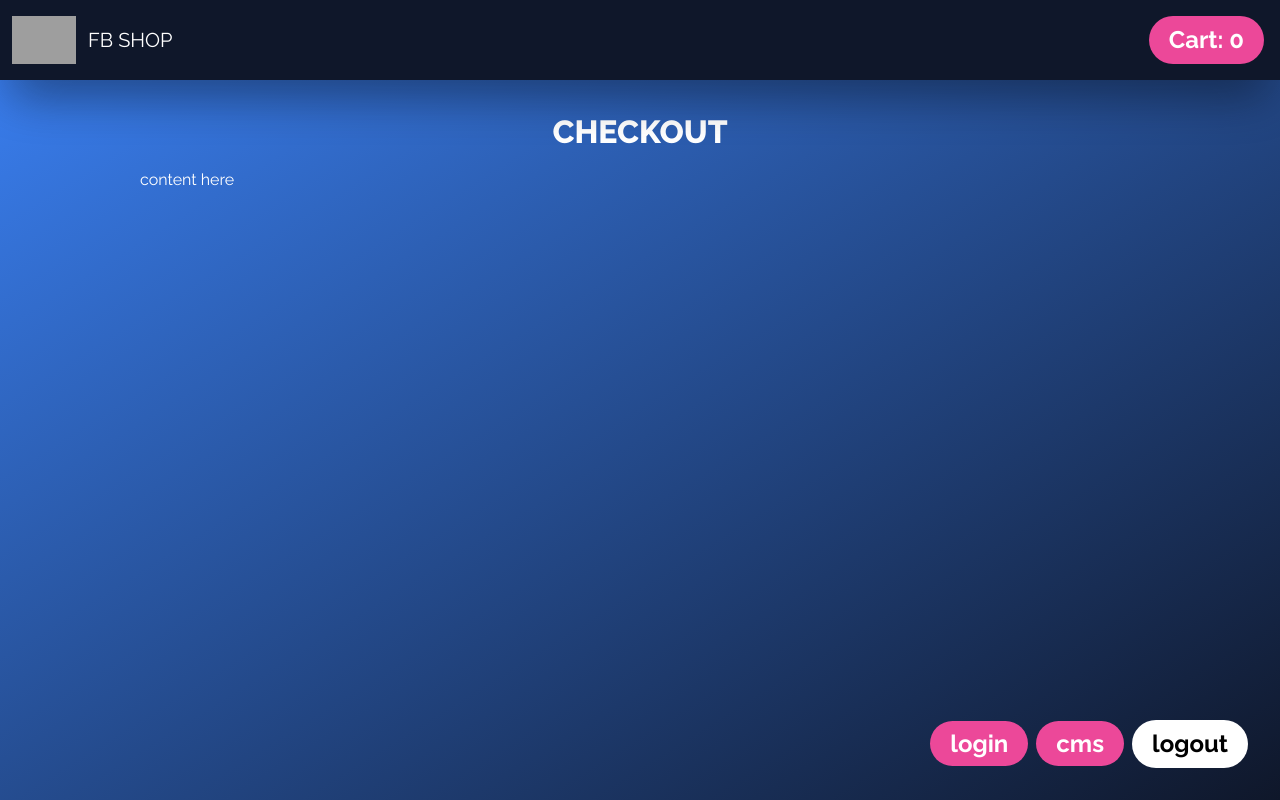
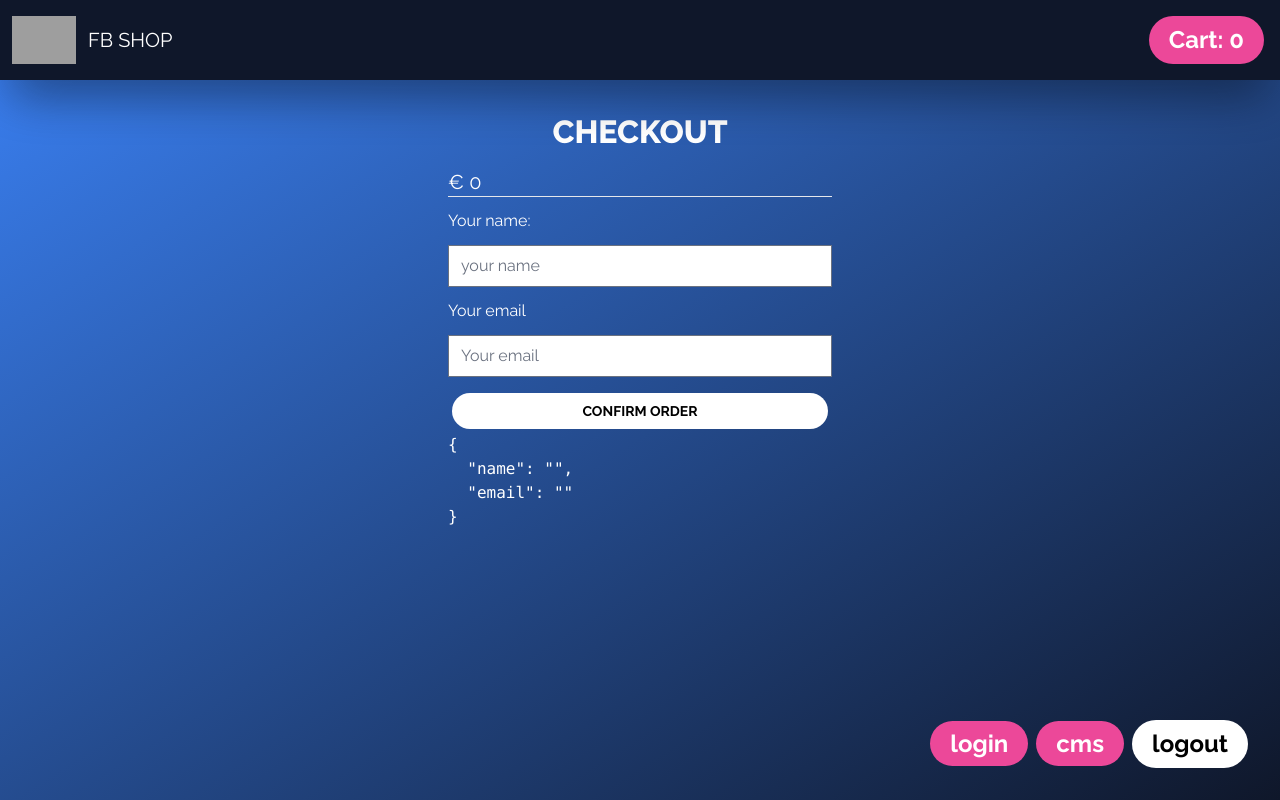
Before and after one commit to EdoardoFerrini/my-shop, a React (Vite) app: page /checkout in a window 1280 px wide. Built offline with nearby package versions, Linux system fonts and the light colour scheme; grey boxes are pictures that could not be loaded; a web font is replaced by a local one; what pocketbase would draw is missing.

Commit message:
Controlled Forms: la pagina Checkout

```diff
--- a/src/pages/checkout/CheckoutPage.tsx
+++ b/src/pages/checkout/CheckoutPage.tsx
@@ -1,8 +1,43 @@
+import { selectTotalCartCost, useCart } from "@/services/cart";
+import { ChangeEvent, useState } from "react";
+
 export function CheckoutPage() {
+  const [user, setUser] = useState({ name: "", email: "" });
+  const totalCartCost = useCart(selectTotalCartCost);
+
+  function changeHandler(e: ChangeEvent<HTMLInputElement>) {
+    const name = e.currentTarget.name;
+    const value = e.currentTarget.value;
+    setUser((state) => ({ ...state, [name]: value }));
+  }
+
   return (
-    <div>
+    <div className="max-w-sm mx-auto">
       <h1 className="title">CHECKOUT</h1>
-      content here
+
+      <div className="text-xl my-3 border-b">€ {totalCartCost}</div>
+
+      <form className="flex flex-col gap-3">
+        Your name:
+        <input
+          type="text"
+          placeholder="your name"
+          name="name"
+          value={user.name}
+          onChange={changeHandler}
+        />
+        Your email
+        <input
+          type="email"
+          placeholder="Your email"
+          name="email"
+          value={user.email}
+          onChange={changeHandler}
+        />
+        <button className="btn primary">CONFIRM ORDER</button>
+      </form>
+
+      <pre>{JSON.stringify(user, null, 2)}</pre>
     </div>
   );
 }
```
